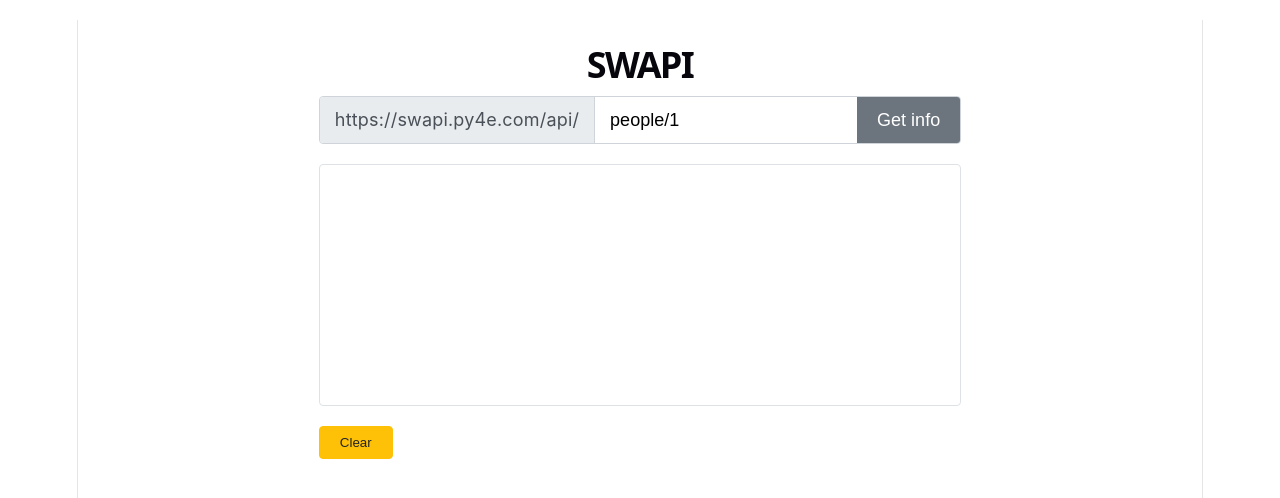
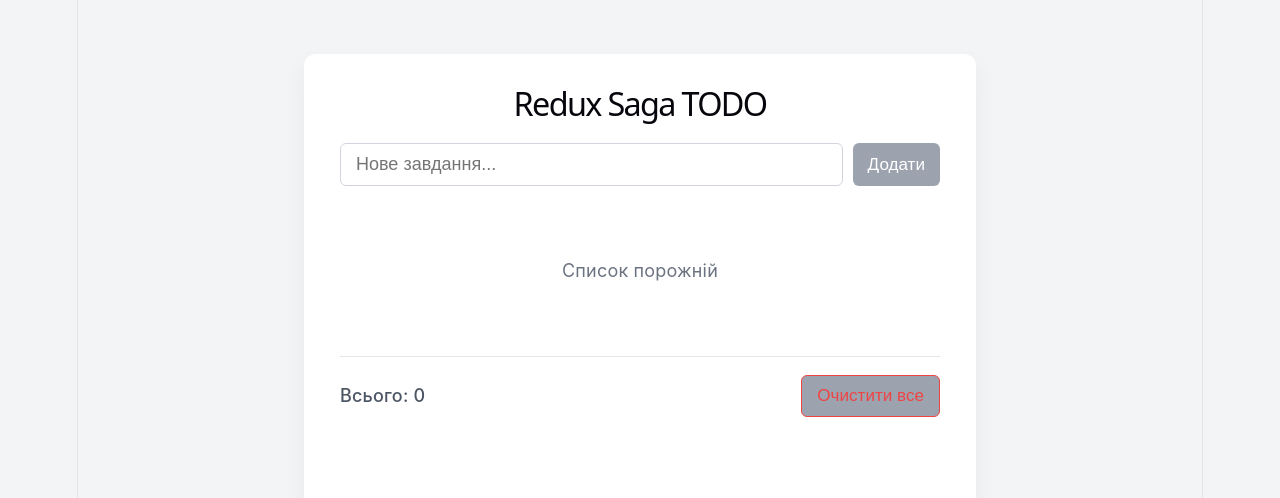
Before and after one commit to akusujopn1ce/dz3.1, a React (Vite) app: page / in a window 1280 px wide. Shown: the top 498 px of the page. Built offline with nearby package versions, Linux system fonts and the light colour scheme.

Commit message:
Add files via upload

```diff
--- a/index.html
+++ b/index.html
@@ -4,7 +4,7 @@
     <meta charset="UTF-8" />
     <link rel="icon" type="image/svg+xml" href="/favicon.svg" />
     <meta name="viewport" content="width=device-width, initial-scale=1.0" />
-    <title>swapi-redux</title>
+    <title>saga-todo</title>
   </head>
   <body>
     <div id="root"></div>
--- a/package.json
+++ b/package.json
@@ -1,5 +1,5 @@
 {
-  "name": "swapi-redux",
+  "name": "saga-todo",
   "private": true,
   "version": "0.0.0",
   "type": "module",
@@ -13,7 +13,8 @@
     "@reduxjs/toolkit": "^2.12.0",
     "react": "^19.2.8",
     "react-dom": "^19.2.8",
-    "react-redux": "^9.3.0"
+    "react-redux": "^9.3.0",
+    "redux-saga": "^1.5.1"
   },
   "devDependencies": {
     "@types/react": "^19.2.18",
--- a/src/App.css
+++ b/src/App.css
@@ -1,117 +1,150 @@
 body {
   margin: 0;
-  padding: 20px;
-  font-family: -apple-system, BlinkMacSystemFont, "Segoe UI", Roboto, Helvetica, Arial, sans-serif;
-  background-color: #fff;
-  color: #212529;
+  font-family: 'Inter', system-ui, sans-serif;
+  background-color: #f3f4f6;
+  color: #1f2937;
 }
 
-.container {
-  max-width: 900px;
-  margin: 0 auto;
+.app-container {
+  display: flex;
+  justify-content: center;
+  padding: 3rem 1rem;
+  min-height: 100vh;
+}
+
+.todo-card {
+  background: white;
+  width: 100%;
+  max-width: 600px;
+  border-radius: 12px;
+  box-shadow: 0 10px 25px rgba(0,0,0,0.05);
+  padding: 2rem;
 }
 
 .title {
-  font-size: 2rem;
-  margin-bottom: 1rem;
-  font-weight: 600;
+  text-align: center;
+  margin-top: 0;
+  margin-bottom: 1.5rem;
+  font-size: 1.8rem;
 }
 
-.input-group {
+.add-form {
   display: flex;
-  margin-bottom: 20px;
-  border: 1px solid #ced4da;
-  border-radius: 4px;
-  overflow: hidden;
+  gap: 10px;
+  margin-bottom: 2rem;
 }
 
-.input-prefix {
-  background-color: #e9ecef;
+input[type="text"] {
+  flex: 1;
   padding: 10px 15px;
-  color: #495057;
-  border-right: 1px solid #ced4da;
-  display: flex;
-  align-items: center;
-}
-
-.input-field {
-  flex: 1;
-  border: none;
-  padding: 10px 15px;
+  border: 1px solid #d1d5db;
+  border-radius: 6px;
   font-size: 1rem;
   outline: none;
 }
 
-.btn-get {
-  background-color: #6c757d;
-  color: white;
-  border: none;
-  padding: 10px 20px;
-  cursor: pointer;
-  font-size: 1rem;
+input[type="text"]:focus {
+  border-color: #3b82f6;
 }
 
-.btn-get:hover {
-  background-color: #5a6268;
+button {
+  padding: 10px 15px;
+  border: none;
+  border-radius: 6px;
+  font-size: 0.95rem;
+  cursor: pointer;
+  background-color: #3b82f6;
+  color: white;
+  transition: opacity 0.2s;
 }
 
-.content-area {
-  border: 1px solid #dee2e6;
-  border-radius: 4px;
-  min-height: 200px;
-  padding: 20px;
-  margin-bottom: 20px;
+button:hover:not(:disabled) {
+  opacity: 0.9;
 }
 
-.status {
-  color: #6c757d;
-  font-size: 1.1rem;
+button:disabled {
+  background-color: #9ca3af;
+  cursor: not-allowed;
 }
 
-.status.error {
-  color: #dc3545;
+.todo-list {
+  list-style: none;
+  padding: 0;
+  margin: 0;
+  display: flex;
+  flex-direction: column;
+  gap: 10px;
 }
 
-.badges {
-  margin-bottom: 15px;
+.todo-item {
+  display: flex;
+  justify-content: space-between;
+  align-items: center;
+  padding: 15px;
+  background-color: #f9fafb;
+  border: 1px solid #e5e7eb;
+  border-radius: 8px;
 }
 
-.badge {
-  display: inline-block;
-  background-color: #6c757d;
-  color: white;
-  padding: 4px 10px;
-  border-radius: 12px;
-  font-size: 0.8rem;
-  margin-right: 5px;
+.todo-item.completed .text {
+  text-decoration: line-through;
+  color: #9ca3af;
 }
 
-.json-output {
+.item-content {
+  display: flex;
+  align-items: center;
+  gap: 12px;
+}
+
+input[type="checkbox"] {
+  width: 18px;
+  height: 18px;
+  cursor: pointer;
+}
+
+.edit-mode {
+  display: flex;
+  width: 100%;
+  gap: 8px;
+}
+
+.item-actions {
+  display: flex;
+  gap: 8px;
+}
+
+.btn-edit { background-color: #f59e0b; }
+.btn-danger { background-color: #ef4444; }
+.btn-success { background-color: #10b981; }
+.btn-secondary { background-color: #6b7280; }
+
+.btn-danger-outline {
   background-color: transparent;
-  border: none;
-  margin: 0;
-  font-size: 0.95rem;
-  white-space: pre-wrap;
-  word-wrap: break-word;
-  color: #24292e;
+  color: #ef4444;
+  border: 1px solid #ef4444;
+}
+
+.btn-danger-outline:hover:not(:disabled) {
+  background-color: #fef2f2;
+}
+
+.empty-msg {
+  text-align: center;
+  color: #6b7280;
+  padding: 2rem 0;
 }
 
 .footer {
   display: flex;
-  justify-content: flex-start;
+  justify-content: space-between;
+  align-items: center;
+  margin-top: 2rem;
+  padding-top: 1rem;
+  border-top: 1px solid #e5e7eb;
 }
 
-.btn-clear {
-  background-color: #ffc107;
-  color: #212529;
-  border: 1px solid #ffc107;
-  padding: 8px 20px;
-  border-radius: 4px;
-  cursor: pointer;
+.status {
   font-weight: 500;
+  color: #4b5563;
 }
-
-.btn-clear:hover {
-  background-color: #e0a800;
-  border-color: #d39e00;
-}
--- a/src/App.jsx
+++ b/src/App.jsx
@@ -1,64 +1,115 @@
-import { useState } from 'react';
+import { useEffect, useState } from 'react';
 import { useSelector, useDispatch } from 'react-redux';
-import { fetchSwapiData, clearData, setEndpointParts } from './store';
+import {
+  fetchTodosRequest, addTodoRequest, deleteTodoRequest,
+  toggleTodoRequest, editTodoRequest, clearTodosRequest
+} from './todoSlice';
 import './App.css';
 
 function App() {
-  const [endpoint, setEndpoint] = useState('people/1');
+  const [inputValue, setInputValue] = useState('');
+  const [editId, setEditId] = useState(null);
+  const [editValue, setEditValue] = useState('');
 
   const dispatch = useDispatch();
-  const { data, loading, error, endpointParts } = useSelector((state) => state.swapi);
+  const { items, loading } = useSelector((state) => state.todos);
 
-  const handleGetInfo = () => {
-    if (endpoint.trim()) {
-      const parts = endpoint.split('/').filter(part => part.trim() !== '');
-      dispatch(setEndpointParts(parts));
+  useEffect(() => {
+    dispatch(fetchTodosRequest());
+  }, [dispatch]);
 
-      dispatch(fetchSwapiData(endpoint.trim()));
+  const handleAdd = (e) => {
+    e.preventDefault();
+    if (inputValue.trim()) {
+      dispatch(addTodoRequest(inputValue.trim()));
+      setInputValue('');
     }
   };
 
-  const handleClear = () => {
-    dispatch(clearData());
-    setEndpoint('');
+  const handleSaveEdit = (id) => {
+    if (editValue.trim()) {
+      dispatch(editTodoRequest(id, editValue.trim()));
+    }
+    setEditId(null);
   };
 
   return (
-    <div className="container">
-      <h1 className="title">SWAPI</h1>
+    <div className="app-container">
+      <div className="todo-card">
+        <h1 className="title">Redux Saga TODO</h1>
 
-      <div className="input-group">
-        <span className="input-prefix">https://swapi.py4e.com/api/</span>
-        <input
-          type="text"
-          className="input-field"
-          value={endpoint}
-          onChange={(e) => setEndpoint(e.target.value)}
-          placeholder="people/1"
-        />
-        <button className="btn-get" onClick={handleGetInfo}>Get info</button>
-      </div>
+        <form onSubmit={handleAdd} className="add-form">
+          <input
+            type="text"
+            placeholder="Нове завдання..."
+            value={inputValue}
+            onChange={(e) => setInputValue(e.target.value)}
+            disabled={loading}
+          />
+          <button type="submit" disabled={loading || !inputValue.trim()}>
+            {loading ? '...' : 'Додати'}
+          </button>
+        </form>
 
-      <div className="content-area">
-        {loading && <div className="status">Завантаження...</div>}
-        {error && <div className="status error">Помилка: {error}</div>}
+        <ul className="todo-list">
+          {items.map((todo) => (
+            <li key={todo.id} className={`todo-item ${todo.completed ? 'completed' : ''}`}>
 
-        {!loading && !error && data && (
-          <div className="data-display">
-            <div className="badges">
-              {endpointParts.map((part, index) => (
-                <span key={index} className="badge">{part}</span>
-              ))}
-            </div>
-            <pre className="json-output">
-              {JSON.stringify(data, null, 2)}
-            </pre>
-          </div>
-        )}
-      </div>
+              {editId === todo.id ? (
+                <div className="edit-mode">
+                  <input
+                    type="text"
+                    value={editValue}
+                    onChange={(e) => setEditValue(e.target.value)}
+                    autoFocus
+                  />
+                  <button className="btn-success" onClick={() => handleSaveEdit(todo.id)}>Зберегти</button>
+                  <button className="btn-secondary" onClick={() => setEditId(null)}>Скасувати</button>
+                </div>
+              ) : (
+                <>
+                  <div className="item-content">
+                    <input
+                      type="checkbox"
+                      checked={todo.completed}
+                      onChange={() => dispatch(toggleTodoRequest(todo.id))}
+                    />
+                    <span className="text">{todo.text}</span>
+                  </div>
+                  <div className="item-actions">
+                    <button
+                      className="btn-edit"
+                      onClick={() => {
+                        setEditId(todo.id);
+                        setEditValue(todo.text);
+                      }}
+                    >
+                      Редагувати
+                    </button>
+                    <button
+                      className="btn-danger"
+                      onClick={() => dispatch(deleteTodoRequest(todo.id))}
+                    >
+                      Вилучити
+                    </button>
+                  </div>
+                </>
+              )}
+            </li>
+          ))}
+          {items.length === 0 && !loading && <p className="empty-msg">Список порожній</p>}
+        </ul>
 
-      <div className="footer">
-        <button className="btn-clear" onClick={handleClear}>Clear</button>
+        <div className="footer">
+          <span className="status">{loading ? '⏳ Обробка...' : `Всього: ${items.length}`}</span>
+          <button
+            className="btn-danger-outline"
+            onClick={() => dispatch(clearTodosRequest())}
+            disabled={items.length === 0 || loading}
+          >
+            Очистити все
+          </button>
+        </div>
       </div>
     </div>
   );
--- a/src/main.jsx
+++ b/src/main.jsx
@@ -3,11 +3,14 @@
 import App from './App.jsx';
 import './index.css';
 
+// 1. Импортируем Provider из библиотеки React-Redux
 import { Provider } from 'react-redux';
+// 2. Импортируем наше хранилище, которое мы создали
 import { store } from './store.js';
 
 ReactDOM.createRoot(document.getElementById('root')).render(
   <React.StrictMode>
+    {/* 3. Оборачиваем App в Provider и передаем ему наш store */}
     <Provider store={store}>
       <App />
     </Provider>
--- /dev/null
+++ b/src/sagas.js
@@ -0,0 +1,65 @@
+import { call, put, takeEvery, select, delay } from 'redux-saga/effects';
+import {
+  fetchTodosRequest, addTodoRequest, deleteTodoRequest,
+  toggleTodoRequest, editTodoRequest, clearTodosRequest,
+  setLoading, setTodos, addTodoSuccess, deleteTodoSuccess,
+  toggleTodoSuccess, editTodoSuccess, clearTodosSuccess
+} from './todoSlice';
+
+const saveToStorage = (todos) => localStorage.setItem('saga_todos', JSON.stringify(todos));
+const loadFromStorage = () => JSON.parse(localStorage.getItem('saga_todos') || '[]');
+
+
+function* workFetchTodos() {
+  yield put(setLoading(true));
+  yield delay(600);
+  const todos = yield call(loadFromStorage);
+  yield put(setTodos(todos));
+  yield put(setLoading(false));
+}
+
+function* workAddTodo(action) {
+  yield put(setLoading(true));
+  yield delay(400);
+  const newTodo = { id: Date.now(), text: action.payload, completed: false };
+  yield put(addTodoSuccess(newTodo));
+
+  const todos = yield select((state) => state.todos.items);
+  yield call(saveToStorage, todos);
+  yield put(setLoading(false));
+}
+
+function* workDeleteTodo(action) {
+  yield put(deleteTodoSuccess(action.payload));
+  const todos = yield select((state) => state.todos.items);
+  yield call(saveToStorage, todos);
+}
+
+function* workToggleTodo(action) {
+  yield put(toggleTodoSuccess(action.payload));
+  const todos = yield select((state) => state.todos.items);
+  yield call(saveToStorage, todos);
+}
+
+function* workEditTodo(action) {
+  yield put(editTodoSuccess(action.payload));
+  const todos = yield select((state) => state.todos.items);
+  yield call(saveToStorage, todos);
+}
+
+function* workClearTodos() {
+  yield put(setLoading(true));
+  yield delay(400);
+  yield put(clearTodosSuccess());
+  yield call(saveToStorage, []);
+  yield put(setLoading(false));
+}
+
+export function* rootSaga() {
+  yield takeEvery(fetchTodosRequest.type, workFetchTodos);
+  yield takeEvery(addTodoRequest.type, workAddTodo);
+  yield takeEvery(deleteTodoRequest.type, workDeleteTodo);
+  yield takeEvery(toggleTodoRequest.type, workToggleTodo);
+  yield takeEvery(editTodoRequest.type, workEditTodo);
+  yield takeEvery(clearTodosRequest.type, workClearTodos);
+}
--- a/src/store.js
+++ b/src/store.js
@@ -1,60 +1,18 @@
-import { configureStore, createSlice, createAsyncThunk } from '@reduxjs/toolkit';
+import { configureStore } from '@reduxjs/toolkit';
+import createSagaMiddleware from 'redux-saga';
+import todoReducer from './todoSlice';
+import { rootSaga } from './sagas';
 
-export const fetchSwapiData = createAsyncThunk(
-  'swapi/fetchData',
-  async (endpoint, { rejectWithValue }) => {
-    try {
-      const response = await fetch(`https://swapi.py4e.com/api/${endpoint}`);
-      if (!response.ok) {
-        throw new Error('Помилка мережі або невірний запит');
-      }
-      const data = await response.json();
-      return data;
-    } catch (error) {
-      return rejectWithValue(error.message);
-    }
-  }
-);
-
-const swapiSlice = createSlice({
-  name: 'swapi',
-  initialState: {
-    data: null,
-    loading: false,
-    error: null,
-    endpointParts: [],
-  },
-  reducers: {
-    clearData: (state) => {
-      state.data = null;
-      state.error = null;
-      state.endpointParts = [];
-    },
-    setEndpointParts: (state, action) => {
-      state.endpointParts = action.payload;
-    }
-  },
-  extraReducers: (builder) => {
-    builder
-      .addCase(fetchSwapiData.pending, (state) => {
-        state.loading = true;
-        state.error = null;
-      })
-      .addCase(fetchSwapiData.fulfilled, (state, action) => {
-        state.loading = false;
-        state.data = action.payload;
-      })
-      .addCase(fetchSwapiData.rejected, (state, action) => {
-        state.loading = false;
-        state.error = action.payload || 'Не вдалося завантажити дані';
-      });
-  },
-});
-
-export const { clearData, setEndpointParts } = swapiSlice.actions;
+// Створюємо мідлвар для Саги
+const sagaMiddleware = createSagaMiddleware();
 
 export const store = configureStore({
   reducer: {
-    swapi: swapiSlice.reducer,
+    todos: todoReducer,
   },
+  // Підключаємо мідлвар
+  middleware: (getDefaultMiddleware) => getDefaultMiddleware({ thunk: false }).concat(sagaMiddleware),
 });
+
+// Запускаємо головну Сагу
+sagaMiddleware.run(rootSaga);
--- /dev/null
+++ b/src/todoSlice.js
@@ -0,0 +1,51 @@
+import { createSlice, createAction } from '@reduxjs/toolkit';
+
+// --- Дії-тригери для Redux Saga ---
+// Ці екшени не змінюють стан напряму, вони лише "будять" Сагу
+export const fetchTodosRequest = createAction('todos/fetchRequest');
+export const addTodoRequest = createAction('todos/addRequest', (text) => ({ payload: text }));
+export const deleteTodoRequest = createAction('todos/deleteRequest', (id) => ({ payload: id }));
+export const toggleTodoRequest = createAction('todos/toggleRequest', (id) => ({ payload: id }));
+export const editTodoRequest = createAction('todos/editRequest', (id, text) => ({ payload: { id, text } }));
+export const clearTodosRequest = createAction('todos/clearRequest');
+
+// --- Slice (Синхронний стан) ---
+const todoSlice = createSlice({
+  name: 'todos',
+  initialState: {
+    items: [],
+    loading: false,
+  },
+  reducers: {
+    setLoading: (state, action) => {
+      state.loading = action.payload;
+    },
+    setTodos: (state, action) => {
+      state.items = action.payload;
+    },
+    addTodoSuccess: (state, action) => {
+      state.items.push(action.payload);
+    },
+    deleteTodoSuccess: (state, action) => {
+      state.items = state.items.filter(item => item.id !== action.payload);
+    },
+    toggleTodoSuccess: (state, action) => {
+      const item = state.items.find(item => item.id === action.payload);
+      if (item) item.completed = !item.completed;
+    },
+    editTodoSuccess: (state, action) => {
+      const item = state.items.find(item => item.id === action.payload.id);
+      if (item) item.text = action.payload.text;
+    },
+    clearTodosSuccess: (state) => {
+      state.items = [];
+    }
+  }
+});
+
+export const {
+  setLoading, setTodos, addTodoSuccess,
+  deleteTodoSuccess, toggleTodoSuccess, editTodoSuccess, clearTodosSuccess
+} = todoSlice.actions;
+
+export default todoSlice.reducer;
```
Also changed, not shown: 1 other file (tests, documents, lock files or other folders).
